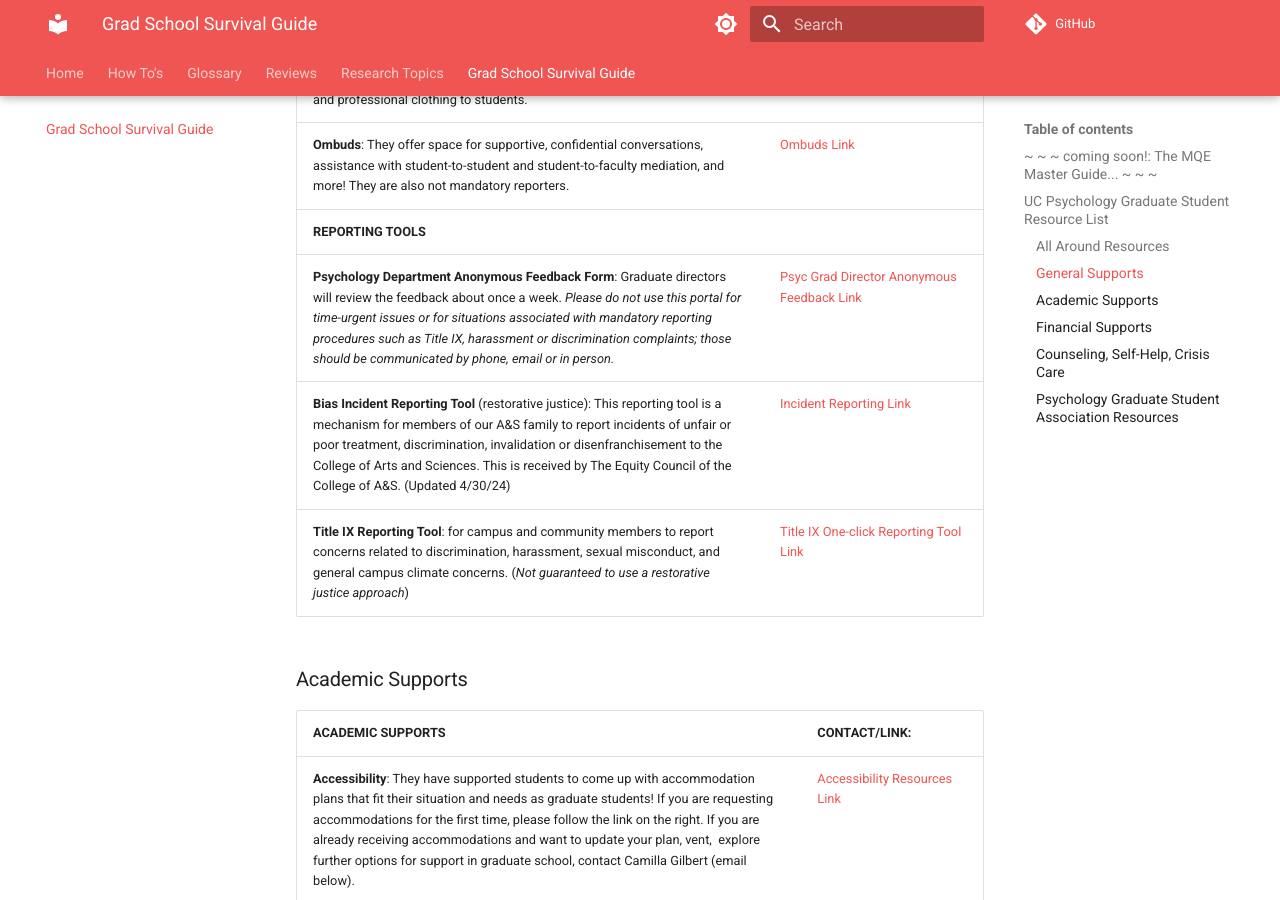
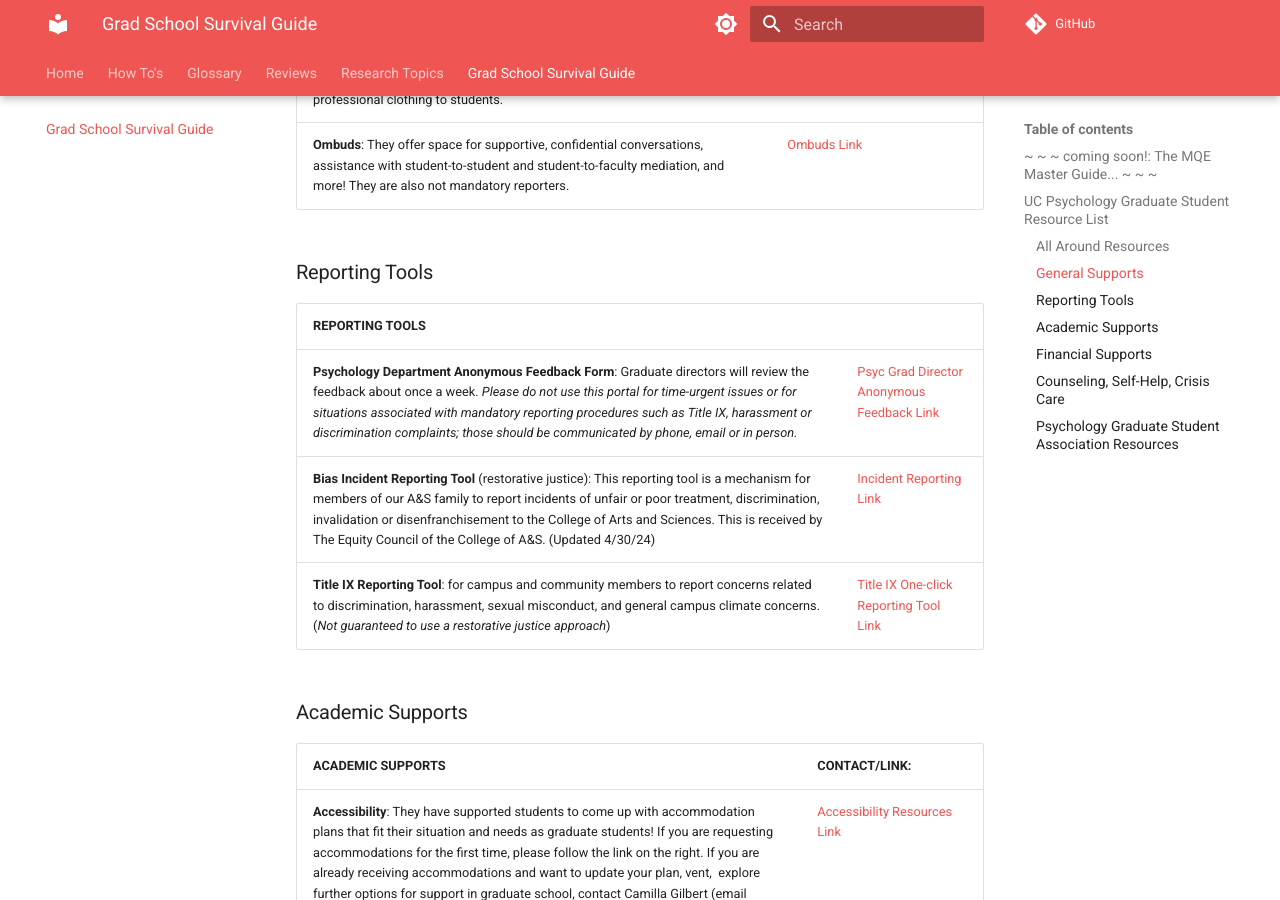
Before and after one commit to UC-Psychology/grad-student-wiki, an MkDocs documentation site: the page built from docs/gradschoolsurvival.md, in a window 1280 px wide and 900 px high, scrolled down 1332 px. Built offline with MkDocs 1.6.1 and Material for MkDocs 9.7.7, drawn with Linux system fonts in a browser that asks for light colours; comment, search, counter and statistics services are not loaded.

Commit message:
corrected formatting mistake

```diff
--- a/docs/gradschoolsurvival.md
+++ b/docs/gradschoolsurvival.md
@@ -28,7 +28,11 @@ ___
 | **International Services email**                                                                                                                                                                                                                                                                                                                                                                                           | international.services@uc.edu                                                                                                                                                                                                                                                         |
 | **Bearcats Pantry:** They provide free food, hygiene items, cleaning supplies, and professional clothing to students.                                                                                                                                                                                                                                                                                                      | [Bearcats Pantry Link](https://www.uc.edu/campus-life/dean-of-students/bearcats-pantry.html)                                                                                                                                                                                          |
 | **Ombuds**: They offer space for supportive, confidential conversations, assistance with student-to-student and student-to-faculty mediation, and more! They are also not mandatory reporters.                                                                                                                                                                                                                             | [Ombuds Link ](https://www.uc.edu/campus-life/ombuds-office.html)                                                                                                                                                                                                                     |
+
+### Reporting Tools
+
 | **REPORTING TOOLS**                                                                                                                                                                                                                                                                                                                                                                                                        |                                                                                                                                                                                                                                                                                       |
+| -------------------------------------------------------------------------------------------------------------------------------------------------------------------------------------------------------------------------------------------------------------------------------------------------------------------------------------------------------------------------------------------------------------------------- | ------------------------------------------------------------------------------------------------------------------------------------------------------------------------------------------------------------------------------------------------------------------------------------- |
 | **Psychology Department Anonymous Feedback Form**: Graduate directors will review the feedback about once a week. _Please do not use this portal for time-urgent issues or for situations associated with mandatory reporting procedures such as Title IX, harassment or discrimination complaints; those should be communicated by phone, email or in person._                                                            | [Psyc Grad Director Anonymous Feedback Link](https://forms.office.com/Pages/ResponsePage.aspx?id=bC4i9cZf60iPA3PbGCA7Y1v8QbGH-uJFtRUNtLoGm7NUOE9aMjZRRE8wMDVRSkZTNFdSSUdQSFEyTC4u)                                                                                                    |
 | **Bias Incident Reporting Tool** (restorative justice): This reporting tool is a mechanism for members of our A&S family to report incidents of unfair or poor treatment, discrimination, invalidation or disenfranchisement to the College of Arts and Sciences. This is received by The Equity Council of the College of A&S. (Updated 4/30/24)                                                                          | [Incident Reporting Link](https://www.artsci.uc.edu/equity/reporting.html)                                                                                                                                                                                                            |
 | **Title IX Reporting Tool**: for campus and community members to report concerns related to discrimination, harassment, sexual misconduct, and general campus climate concerns. (_Not guaranteed to use a restorative justice approach_)                                                                                                                                                                                   | [Title IX One-click Reporting Tool Link](https://cm.maxient.com/reportingform.php?UnivofCincinnati&layout_id=10)                                                                                                                                                                      |
```
